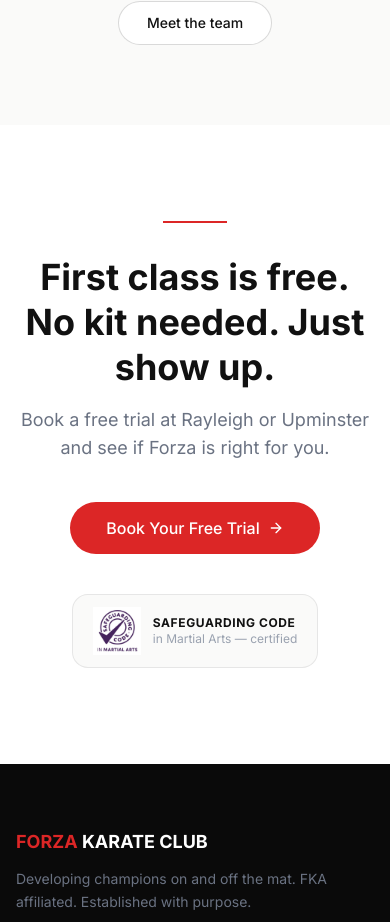
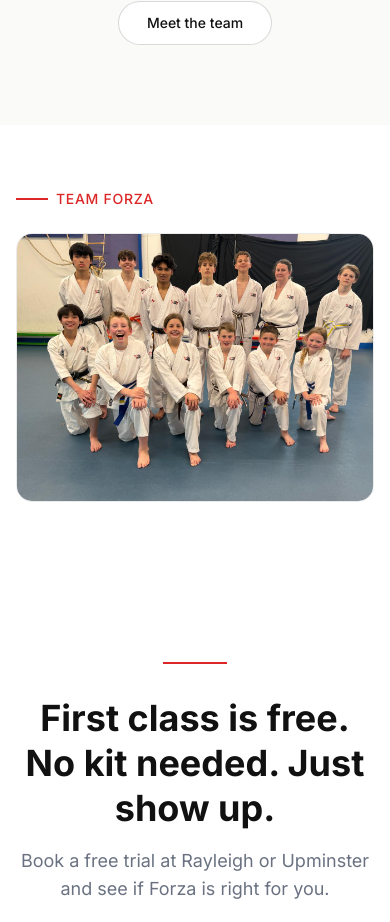
Before and after one commit to anthonieveritt-afk/forza-karate-website, a Next.js app: page / in a window 390 px wide. Shown: the part 4779-5701 px from the top of the page. Built offline with nearby package versions, Linux system fonts and the light colour scheme.

Commit message:
feat: add team photo to front page

```diff
--- a/app/page.tsx
+++ b/app/page.tsx
@@ -142,6 +142,28 @@ export default function HomePage() {
         </div>
       </section>
 
+      {/* Team photo */}
+      <section className="bg-white py-16 px-4 sm:px-6 lg:px-8">
+        <div className="max-w-7xl mx-auto">
+          <div className="flex items-center gap-2 mb-6">
+            <div className="w-8 h-0.5 bg-[#dc2626]" />
+            <span className="text-sm font-medium text-[#dc2626] uppercase tracking-wider">Team Forza</span>
+          </div>
+          <Link href="/team">
+            <div className="rounded-2xl overflow-hidden border border-black/8 hover:border-black/20 transition-colors">
+              <Image
+                src="/team-photo.jpg"
+                alt="Team Forza — Forza Karate Club"
+                width={1400}
+                height={800}
+                className="w-full object-cover"
+                priority
+              />
+            </div>
+          </Link>
+        </div>
+      </section>
+
       {/* Final CTA */}
       <section className="bg-white py-24 px-4 sm:px-6 lg:px-8">
         <div className="max-w-3xl mx-auto text-center">
```
Also changed, not shown: public/team-photo.jpg (added).
